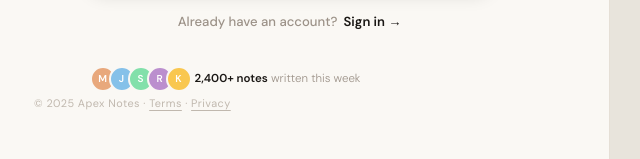
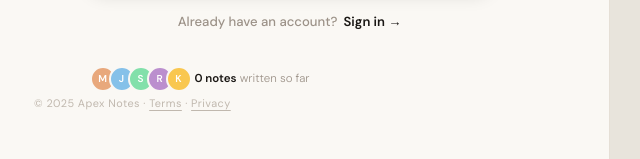
Before and after one commit to debjeet9339/todo-app, a Next.js app: page / in a window 1280 px wide. Shown: the part 641-800 px from the top of the page, without its empty margins (30-670 px from the left). Built offline with nearby package versions, Linux system fonts and the light colour scheme; no server answers; the database is empty.

Commit message:
Real time stats

```diff
--- /dev/null
+++ b/app/api/stats/route.ts
@@ -0,0 +1,14 @@
+import { NextResponse } from "next/server"
+import { connectDB } from "@/lib/db"
+import Note from "@/models/Note"
+
+export async function GET() {
+  try {
+    await connectDB()
+    const totalNotes = await Note.countDocuments()
+    return NextResponse.json({ totalNotes })
+  } catch (error) {
+    console.log(error)
+    return NextResponse.json({ totalNotes: 0 })
+  }
+}
--- a/app/page.tsx
+++ b/app/page.tsx
@@ -1,6 +1,17 @@
+'use client'
+
 import Link from "next/link";
+import { useEffect, useState } from 'react'
 
 export default function Home() {
+  const [noteCount, setNoteCount] = useState<number | null>(null)
+
+  useEffect(() => {
+    fetch('/api/stats')
+      .then(r => r.json())
+      .then(d => setNoteCount(d.totalNotes))
+      .catch(() => setNoteCount(0))
+  }, [])
   return (
     <>
       <style>{`
@@ -292,10 +303,10 @@ export default function Home() {
               <div className="logo">
                 <div className="logo-icon">
                   <svg width="18" height="18" viewBox="0 0 24 24" fill="none" stroke="#c9a96e" strokeWidth="2.5" strokeLinecap="round">
-                    <path d="M14 2H6a2 2 0 0 0-2 2v16a2 2 0 0 0 2 2h12a2 2 0 0 0 2-2V8z"/>
-                    <polyline points="14 2 14 8 20 8"/>
-                    <line x1="16" y1="13" x2="8" y2="13"/>
-                    <line x1="16" y1="17" x2="8" y2="17"/>
+                    <path d="M14 2H6a2 2 0 0 0-2 2v16a2 2 0 0 0 2 2h12a2 2 0 0 0 2-2V8z" />
+                    <polyline points="14 2 14 8 20 8" />
+                    <line x1="16" y1="13" x2="8" y2="13" />
+                    <line x1="16" y1="17" x2="8" y2="17" />
                   </svg>
                 </div>
                 <span className="logo-text">Apex <span>Notes</span></span>
@@ -321,17 +332,17 @@ export default function Home() {
               <div className="a3 features">
                 {[
                   {
-                    icon: <svg width="14" height="14" viewBox="0 0 24 24" fill="none" stroke="#c9a96e" strokeWidth="2.5" strokeLinecap="round"><path d="M11 4H4a2 2 0 0 0-2 2v14a2 2 0 0 0 2 2h14a2 2 0 0 0 2-2v-7"/><path d="M18.5 2.5a2.121 2.121 0 0 1 3 3L12 15l-4 1 1-4 9.5-9.5z"/></svg>,
+                    icon: <svg width="14" height="14" viewBox="0 0 24 24" fill="none" stroke="#c9a96e" strokeWidth="2.5" strokeLinecap="round"><path d="M11 4H4a2 2 0 0 0-2 2v14a2 2 0 0 0 2 2h14a2 2 0 0 0 2-2v-7" /><path d="M18.5 2.5a2.121 2.121 0 0 1 3 3L12 15l-4 1 1-4 9.5-9.5z" /></svg>,
                     title: 'Write freely',
                     desc: 'Create and edit notes with a clean, focused editor'
                   },
                   {
-                    icon: <svg width="14" height="14" viewBox="0 0 24 24" fill="none" stroke="#c9a96e" strokeWidth="2.5" strokeLinecap="round"><rect x="3" y="3" width="7" height="7"/><rect x="14" y="3" width="7" height="7"/><rect x="14" y="14" width="7" height="7"/><rect x="3" y="14" width="7" height="7"/></svg>,
+                    icon: <svg width="14" height="14" viewBox="0 0 24 24" fill="none" stroke="#c9a96e" strokeWidth="2.5" strokeLinecap="round"><rect x="3" y="3" width="7" height="7" /><rect x="14" y="3" width="7" height="7" /><rect x="14" y="14" width="7" height="7" /><rect x="3" y="14" width="7" height="7" /></svg>,
                     title: 'Stay organized',
                     desc: 'All your notes in one place, always easy to find'
                   },
                   {
-                    icon: <svg width="14" height="14" viewBox="0 0 24 24" fill="none" stroke="#c9a96e" strokeWidth="2.5" strokeLinecap="round"><path d="M12 22s8-4 8-10V5l-8-3-8 3v7c0 6 8 10 8 10z"/></svg>,
+                    icon: <svg width="14" height="14" viewBox="0 0 24 24" fill="none" stroke="#c9a96e" strokeWidth="2.5" strokeLinecap="round"><path d="M12 22s8-4 8-10V5l-8-3-8 3v7c0 6 8 10 8 10z" /></svg>,
                     title: 'Private & secure',
                     desc: 'Your notes are protected with JWT authentication'
                   },
@@ -349,8 +360,8 @@ export default function Home() {
               <div className="a4 cta-wrap">
                 <Link href="/signup" className="btn-primary">
                   <svg width="15" height="15" viewBox="0 0 24 24" fill="none" stroke="currentColor" strokeWidth="2.5" strokeLinecap="round">
-                    <path d="M14 2H6a2 2 0 0 0-2 2v16a2 2 0 0 0 2 2h12a2 2 0 0 0 2-2V8z"/>
-                    <polyline points="14 2 14 8 20 8"/>
+                    <path d="M14 2H6a2 2 0 0 0-2 2v16a2 2 0 0 0 2 2h12a2 2 0 0 0 2-2V8z" />
+                    <polyline points="14 2 14 8 20 8" />
                   </svg>
                   Start writing for free
                 </Link>
@@ -361,11 +372,16 @@ export default function Home() {
 
               <div className="a5 proof">
                 <div className="proof-avatars">
-                  {[['#e8a87c','M'],['#85c1e9','J'],['#82e0aa','S'],['#bb8fce','R'],['#f9c74f','K']].map(([bg, l]) => (
+                  {[['#e8a87c', 'M'], ['#85c1e9', 'J'], ['#82e0aa', 'S'], ['#bb8fce', 'R'], ['#f9c74f', 'K']].map(([bg, l]) => (
                     <div key={l} className="proof-avatar" style={{ background: bg }}>{l}</div>
                   ))}
                 </div>
-                <div className="proof-text"><strong>2,400+ notes</strong> written this week</div>
+                <div className="proof-text">
+                  {noteCount === null
+                    ? <span style={{ color: '#c0b8ae' }}>Loading…</span>
+                    : <><strong>{noteCount.toLocaleString()} notes</strong> written so far</>
+                  }
+                </div>
               </div>
 
             </div>
@@ -399,7 +415,7 @@ export default function Home() {
                   <div className="nb-top-row">
                     <div className="nb-badge"><span className="nb-dot" />My Notes</div>
                     <svg width="18" height="18" viewBox="0 0 24 24" fill="none" stroke="#ffffff30" strokeWidth="1.5" strokeLinecap="round">
-                      <circle cx="11" cy="11" r="8"/><line x1="21" y1="21" x2="16.65" y2="16.65"/>
+                      <circle cx="11" cy="11" r="8" /><line x1="21" y1="21" x2="16.65" y2="16.65" />
                     </svg>
                   </div>
 
```
